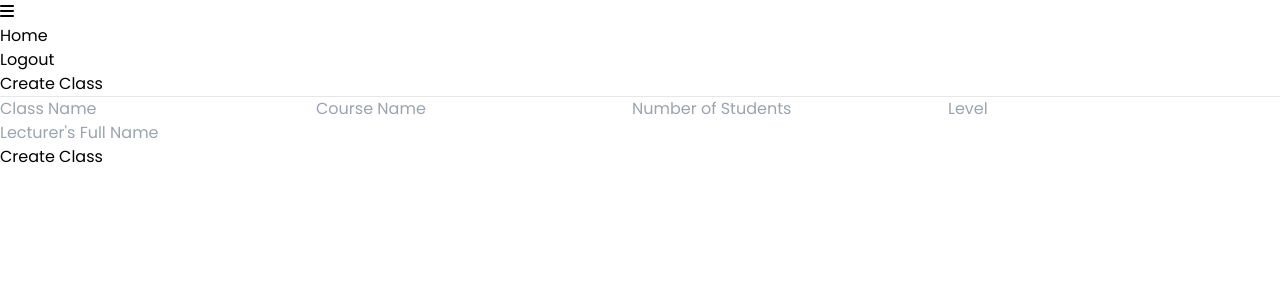
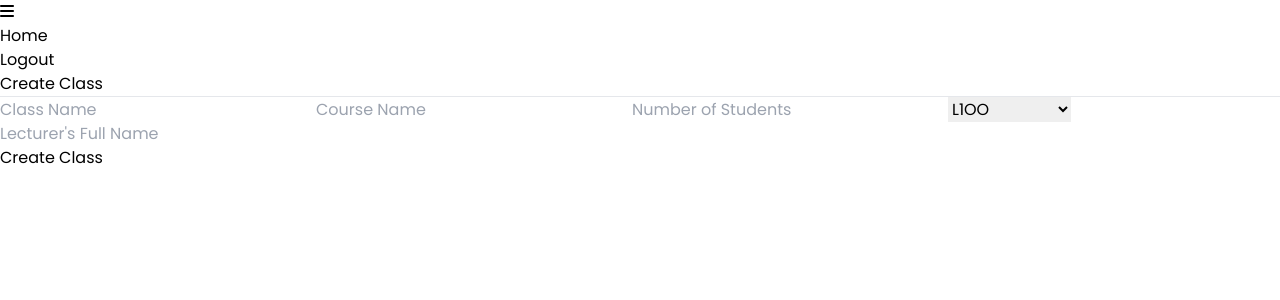
Before and after one commit to amgenious/attendance_lecturer, a React (Vite) app: page /createclass in a window 1280 px wide. Shown: the top 300 px of the page. Built offline with nearby package versions, Linux system fonts and the light colour scheme.

Commit message:
changed the levelinput to select

```diff
--- a/src/components/createClassScreen/index.jsx
+++ b/src/components/createClassScreen/index.jsx
@@ -73,14 +73,13 @@ export const CreateClassindex = () => {
                 type="number"
                 required
               />
-              <input
-              onChange={(e)=>{setLevel(e.target.value)}}
-              name='level'
-                className="w-[350px] h-[35px] border-2 p-6 bg-gray-600 text-white placeholder:text-gray mb-6 mt-3"
-                placeholder="Level"
-                type="text"
-                required
-              />
+                <select id="level" onChange={(e)=>{setLevel(e.target.value)}} className="border-2 text-white bg-gray-600 w-[350px] h-[35px]">
+                  <option value="" disabled>Choose level</option>
+                  <option value="L100">L1OO</option>
+                  <option value="L200">L2OO</option>
+                  <option value="L300">L3OO</option>
+                  <option value="L400">L4OO</option>
+                  </select>
               <input
               onChange={(e)=>{setLectureName(e.target.value)}}
               name='lecturername'
```
